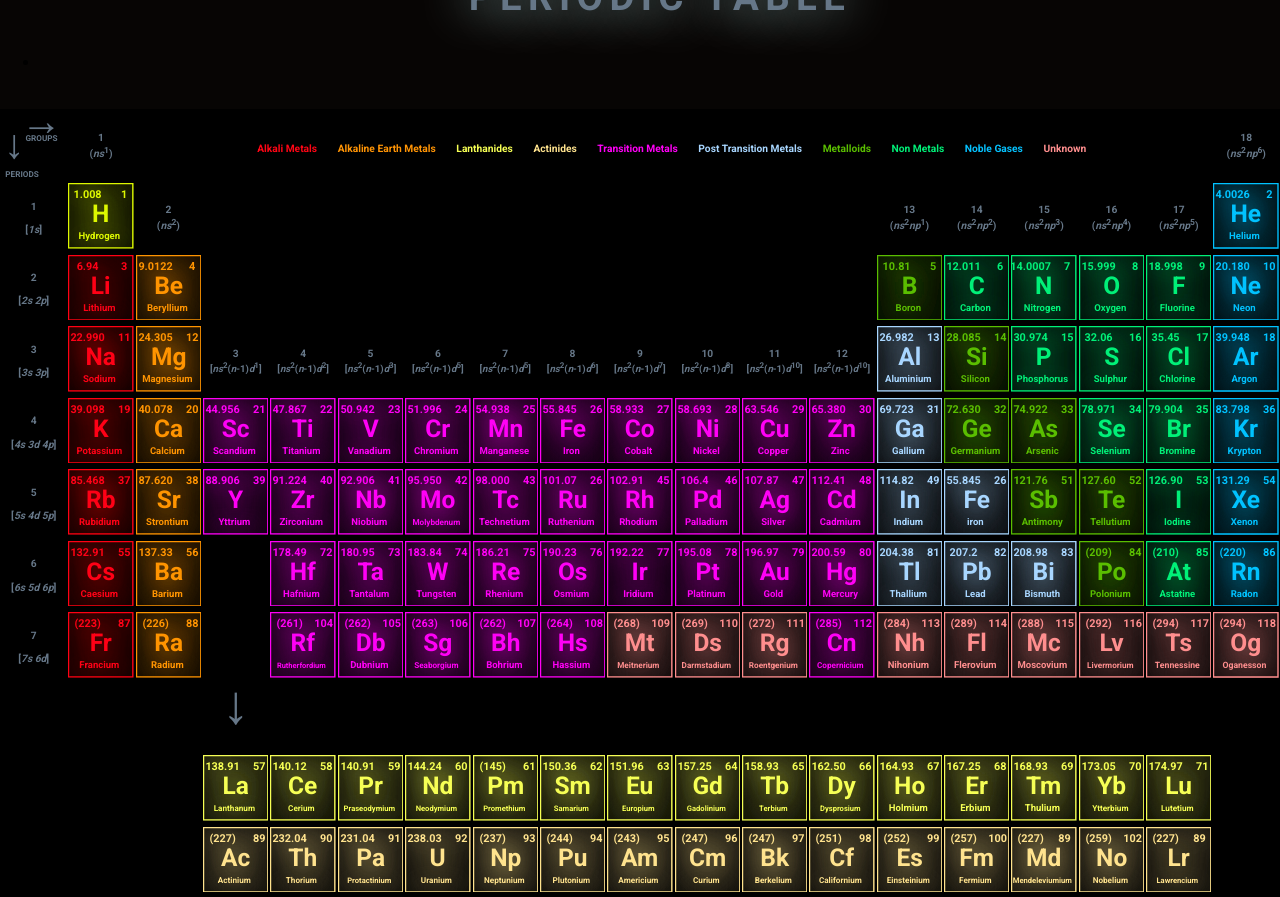
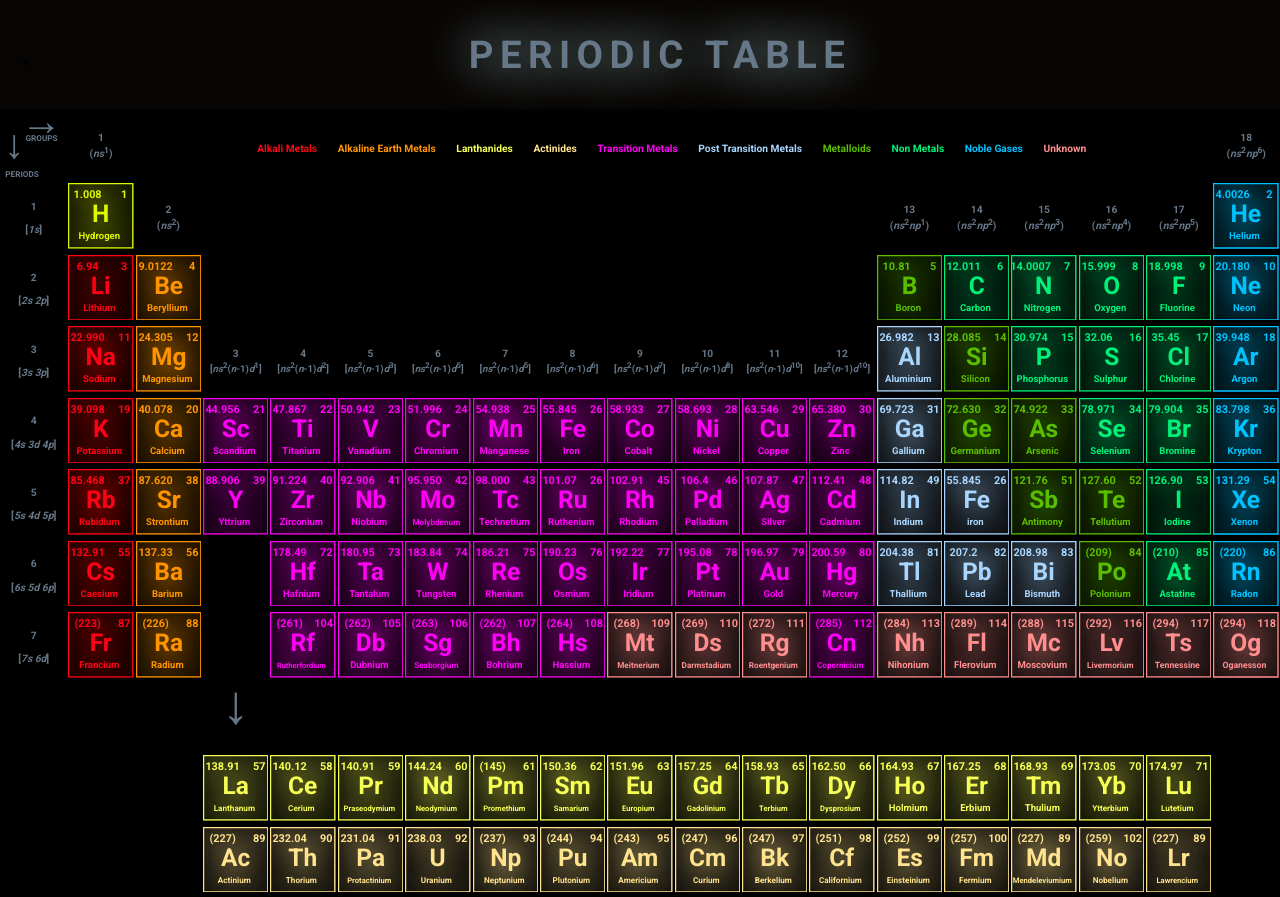
Before and after one commit to Lomsa005/Periodic-Table, a plain HTML site: page index.html in a window 1280 px wide. Drawn offline with Linux system fonts and the light colour scheme.

Commit message:
Update app.css

```diff
--- a/app.css
+++ b/app.css
@@ -155,7 +155,6 @@ table {
 
 .heading {
     color: #667788;
-    transform: translateY(-4.5vw);
     text-align: center;
     font-size: 3vw;
     letter-spacing: .5vw;
```
